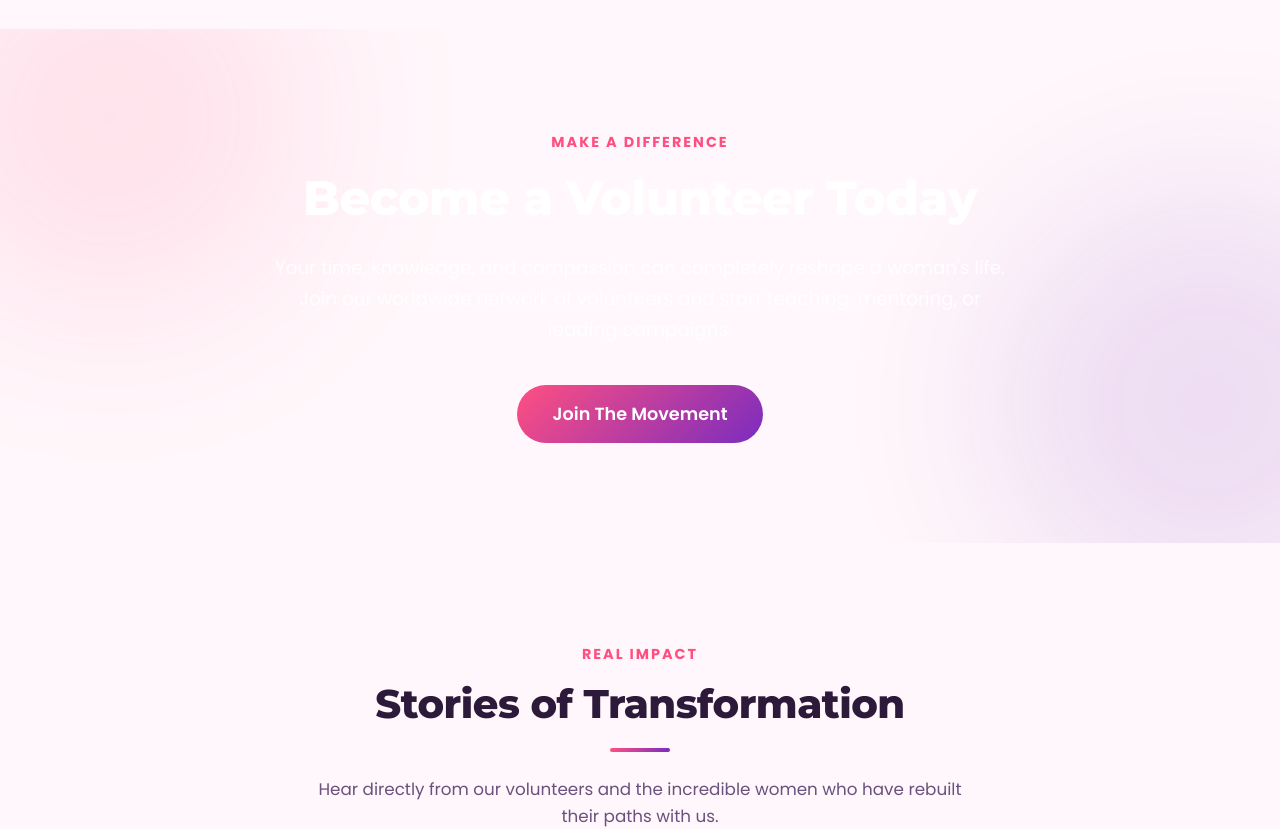
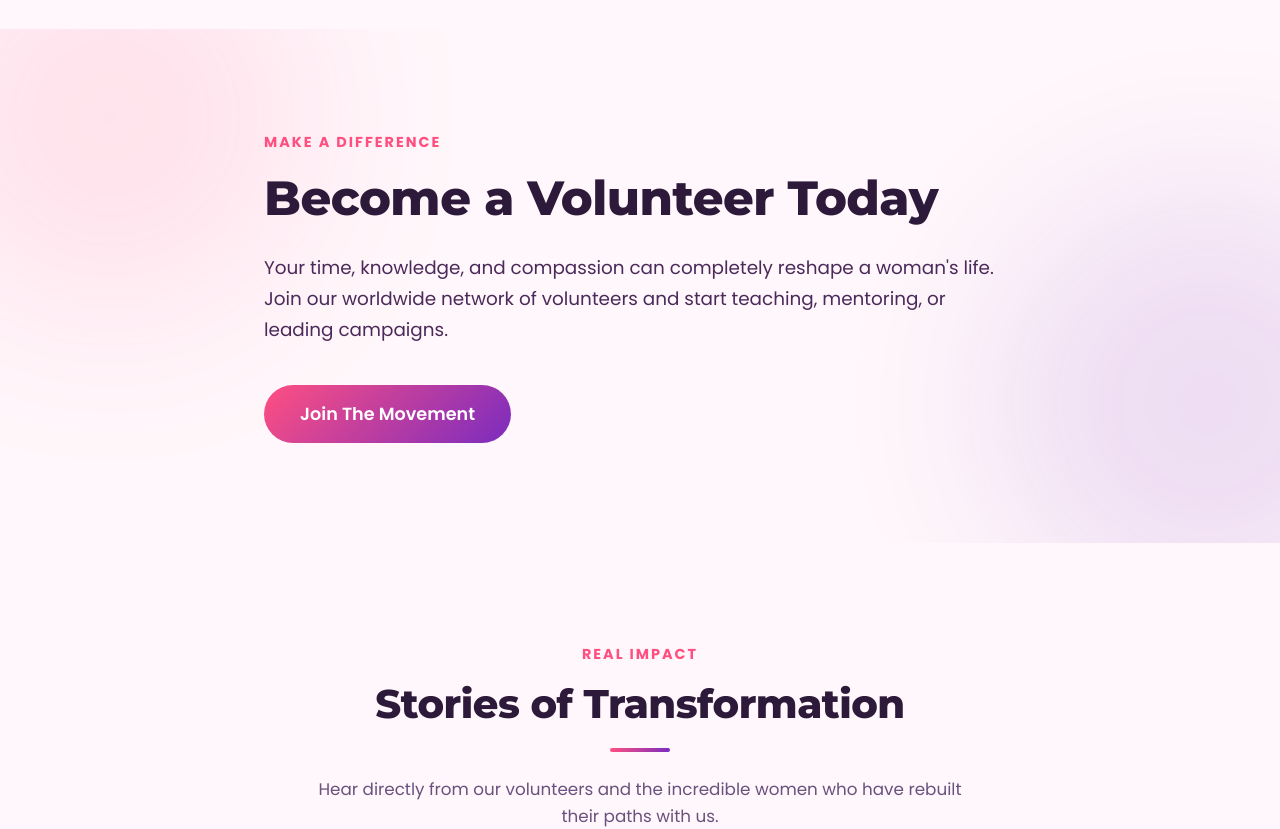
Before and after one commit to KajalAhir23/shecan-ngo-landing-page, a website: page index.html in a window 1280 px wide. Shown: the part 2340-3169 px from the top of the page. Drawn offline with Linux system fonts and the light colour scheme.

Commit message:
Fix volunteer light mode text visibility

```diff
--- a/css/style.css
+++ b/css/style.css
@@ -1037,6 +1037,19 @@ body.dark-theme .mission-learn-more {
     position: relative;
     overflow: hidden;
     color: var(--text-main);
+}
+
+/* Volunteer Section Light Mode Text Fix */
+body:not(.dark-theme) .volunteer-section h2,
+body:not(.dark-theme) .volunteer-section .volunteer-heading {
+    color: #2d1a3a !important;
+}
+body:not(.dark-theme) .volunteer-section .volunteer-description {
+    color: #4b2a5a !important;
+}
+body:not(.dark-theme) .volunteer-section .volunteer-tag {
+    color: var(--primary-pink) !important;
+}
     text-align: center;
 }
 
```
